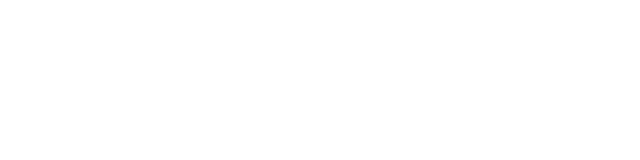
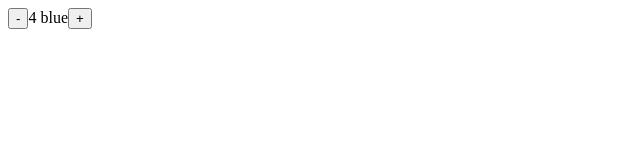
Before and after one commit to SachinthaSampath/follow-web-dev-simplified-react, a React (Create React App) app: page / in a window 1280 px wide. Shown: the top 160 px of the page, without its empty margins (0-640 px from the left). Built offline with nearby package versions, Linux system fonts and the light colour scheme.

Commit message:
feat: useState

```diff
--- a/src/App.js
+++ b/src/App.js
@@ -1,7 +1,44 @@
+import { useState } from 'react';
+
+function calculateInit() {
+  console.log('calculateInit');
+  return 0;
+}
+
 function App() {
+  const [initialValue, setInitialValue] = useState(() => {
+    console.log('initialValue in function');
+    return 0;
+  });
+  const [reCalculate, setReCalculate] = useState(calculateInit());
+
+  const [demoObject, setDemoObject] = useState({ count: 4, theme: 'blue' });
+
+  const [state, setState] = useState({ count: 4, theme: 'blue' });
+
+  const [count, setCount] = useState(0);
+
   return (
     <div className="App">
-
+      <button
+        onClick={() => {
+          setCount((prev) => count - 1);
+          setState((prev) => ({ ...prev, count: prev.count - 1 }));
+        }}
+      >
+        -
+      </button>
+      <span>
+        {state?.count ?? ''} {state?.theme ?? ''}
+      </span>
+      <button
+        onClick={() => {
+          setCount((prev) => count + 1);
+          setState((prev) => ({ ...prev, count: prev.count + 1 }));
+        }}
+      >
+        +
+      </button>
     </div>
   );
 }
```
